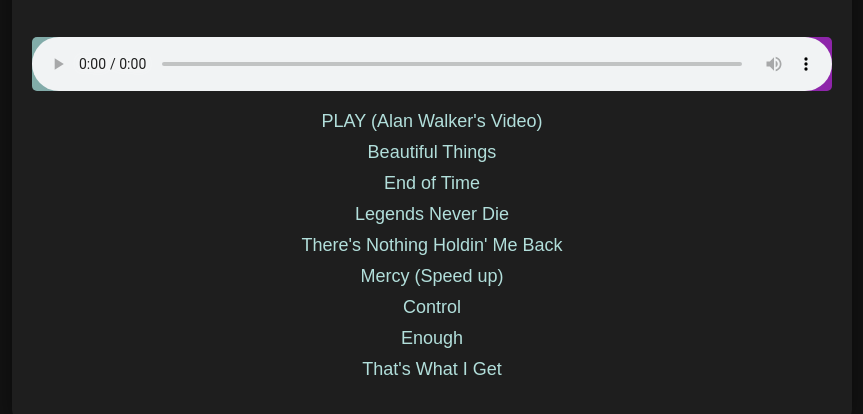
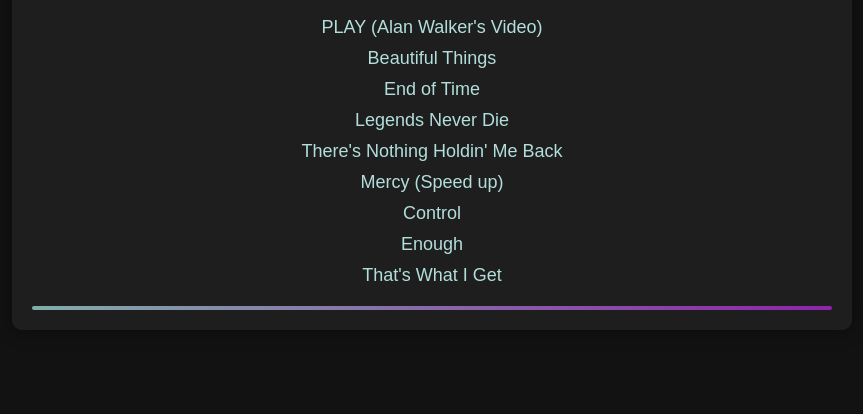
Before and after one commit to infmapi/SoundCloud.github.io, a plain HTML site: page index.html in a window 1280 px wide. Shown: the part 132-546 px from the top of the page, without its empty margins (208-1071 px from the left). Drawn offline with Linux system fonts and the light colour scheme.

Commit message:
Update index.html

```diff
--- a/index.html
+++ b/index.html
@@ -51,10 +51,20 @@
             color: #82ada9; /* Lighter blue */
         }
         #audioPlayer {
-            margin-top: 20px;
+            display: none; /* Hide default audio player */
+        }
+        .progress-bar {
             width: 100%;
             background: linear-gradient(90deg, #82ada9, #8e24aa); /* Light blue to purple gradient */
-            border-radius: 5px;
+            height: 4px;
+            border-radius: 2px;
+            margin-top: 10px;
+            overflow: hidden;
+        }
+        .progress-bar-inner {
+            width: 0;
+            height: 100%;
+            background-color: #fff; /* Fallback color */
         }
     </style>
 </head>
@@ -68,6 +78,9 @@
             <!-- Playlist will be populated dynamically -->
         </ul>
         <div id="nowPlaying"></div>
+        <div class="progress-bar">
+            <div class="progress-bar-inner"></div>
+        </div>
     </div>
 
     <script>
@@ -75,6 +88,7 @@
             const audioPlayer = document.getElementById("audioPlayer");
             const playlist = document.getElementById("playlist");
             const nowPlaying = document.getElementById("nowPlaying");
+            const progressBarInner = document.querySelector(".progress-bar-inner");
             const musicFolder = "music/";
             const songs = [
                 { title: "PLAY (Alan Walker's Video)", filename: "Alan Walker, K-391, Tungevaag, Mangoo - PLAY (Alan Walker's Video).mp3" },
@@ -127,6 +141,12 @@
                 playSong(currentSongIndex);
             });
 
+            // Update progress bar as song plays
+            audioPlayer.addEventListener("timeupdate", function() {
+                const progress = (audioPlayer.currentTime / audioPlayer.duration) * 100;
+                progressBarInner.style.width = progress + "%";
+            });
+
             // Populate the playlist when the page loads
             populatePlaylist();
         });
```
